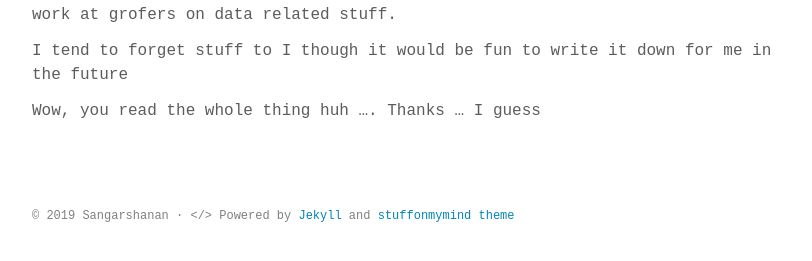
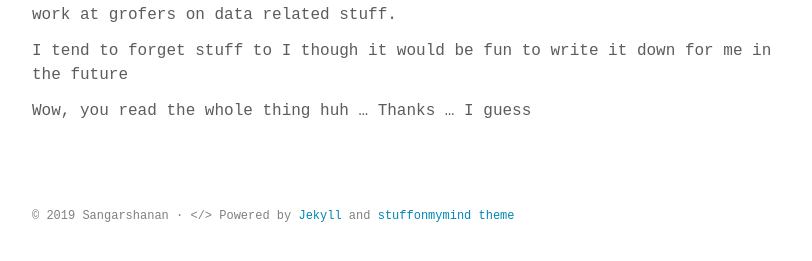
Before and after one commit to Sangarshanan/sangarshanan.github.io, a Jekyll site: the page built from about.md, in a window 1280 px wide. Shown: the part 314-575 px from the top of the page, without its empty margins (232-1044 px from the left). Built offline with Jekyll 4.4.1, drawn with Linux system fonts in a browser that asks for light colours; some web fonts are replaced.

```diff
--- a/about.md
+++ b/about.md
@@ -12,4 +12,4 @@ I studied computer science and graduated from VIT vellore in 2019. I currently w
 
 I tend to forget stuff to I though it would be fun to write it down for me in the future
 
-Wow, you read the whole thing huh .... Thanks ... I guess
+Wow, you read the whole thing huh ... Thanks ... I guess
```
